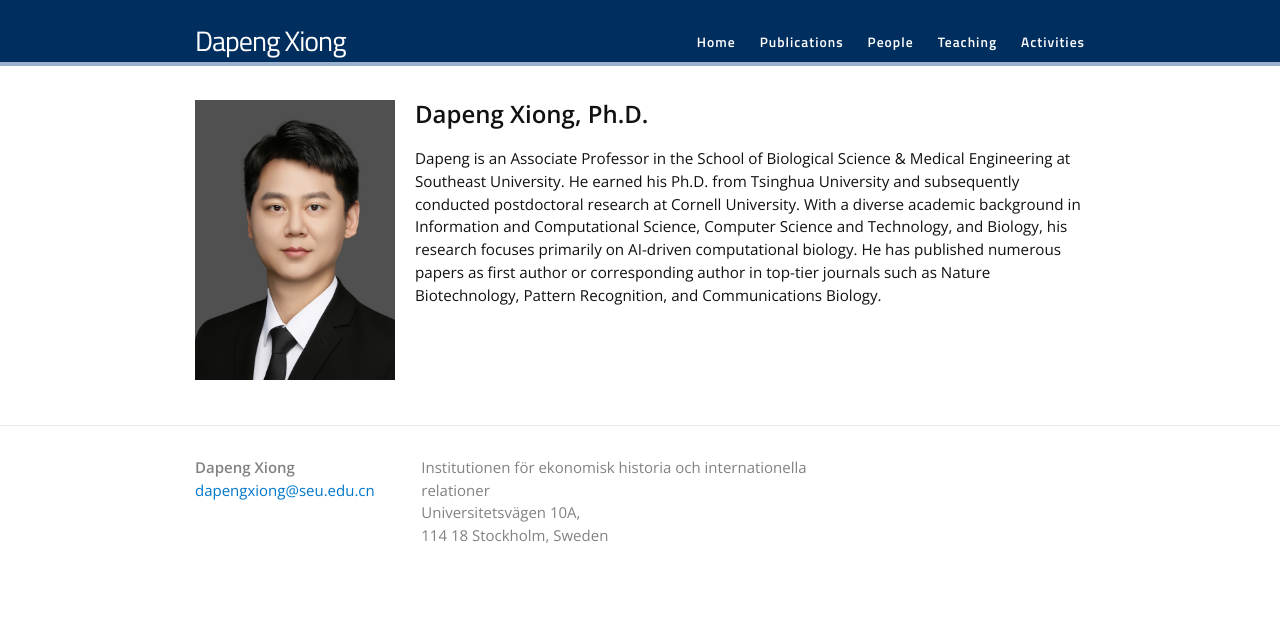
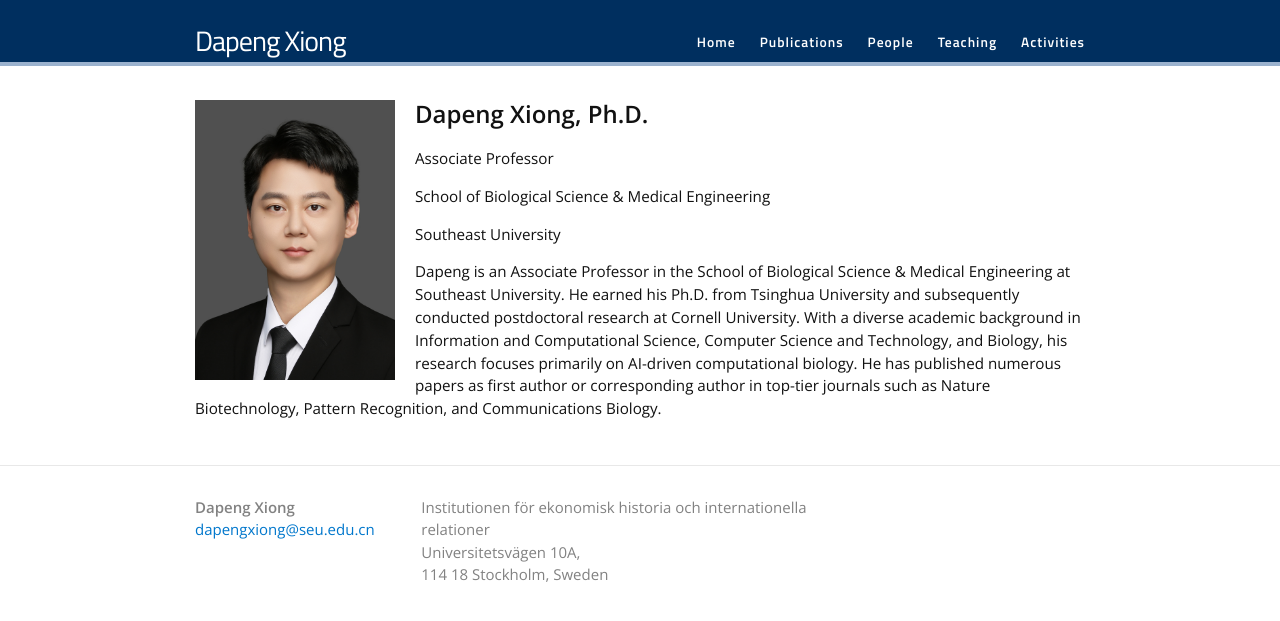
Before and after one commit to dapeng-xiong/dapeng-xiong.github.io, a Jekyll site: the page built from index.html, in a window 1280 px wide. Shown: the top 621 px of the page. Built offline with Jekyll 4.4.1, drawn with Linux system fonts in a browser that asks for light colours; nearby versions of some CDN libraries; some web fonts are replaced.

Commit message:
Update index.html

```diff
--- a/index.html
+++ b/index.html
@@ -9,6 +9,9 @@ layout: default
 	{% include image.html url="/images/photo.jpg" width=200 align="left" %}
 
 	<p style="font-size: 24px; font-weight: bold;">Dapeng Xiong, Ph.D.</p>
+	<p>Associate Professor</p>
+	<p>School of Biological Science & Medical Engineering</p>
+	<p>Southeast University</p>
 	<p>Dapeng is an Associate Professor in the School of Biological Science & Medical Engineering at Southeast University. He earned his Ph.D. from Tsinghua University and subsequently conducted postdoctoral research at Cornell University. With a diverse academic background in Information and Computational Science, Computer Science and Technology, and Biology, his research focuses primarily on AI-driven computational biology. He has published numerous papers as first author or corresponding author in top-tier journals such as Nature Biotechnology, Pattern Recognition, and Communications Biology.</p>
 
 
```
